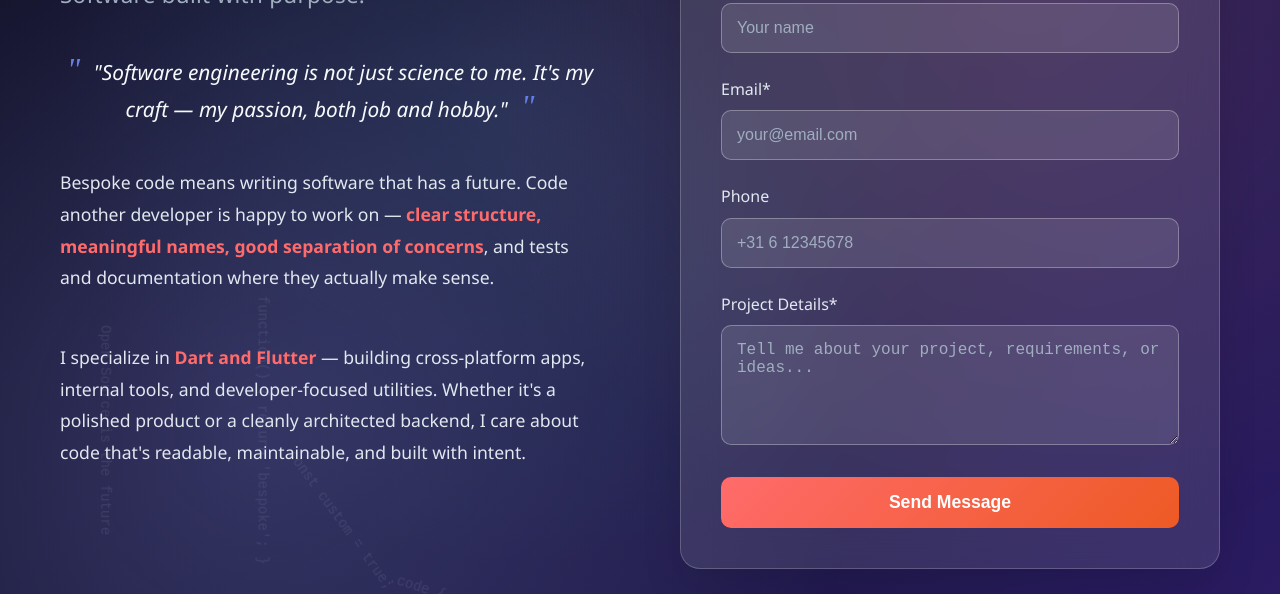
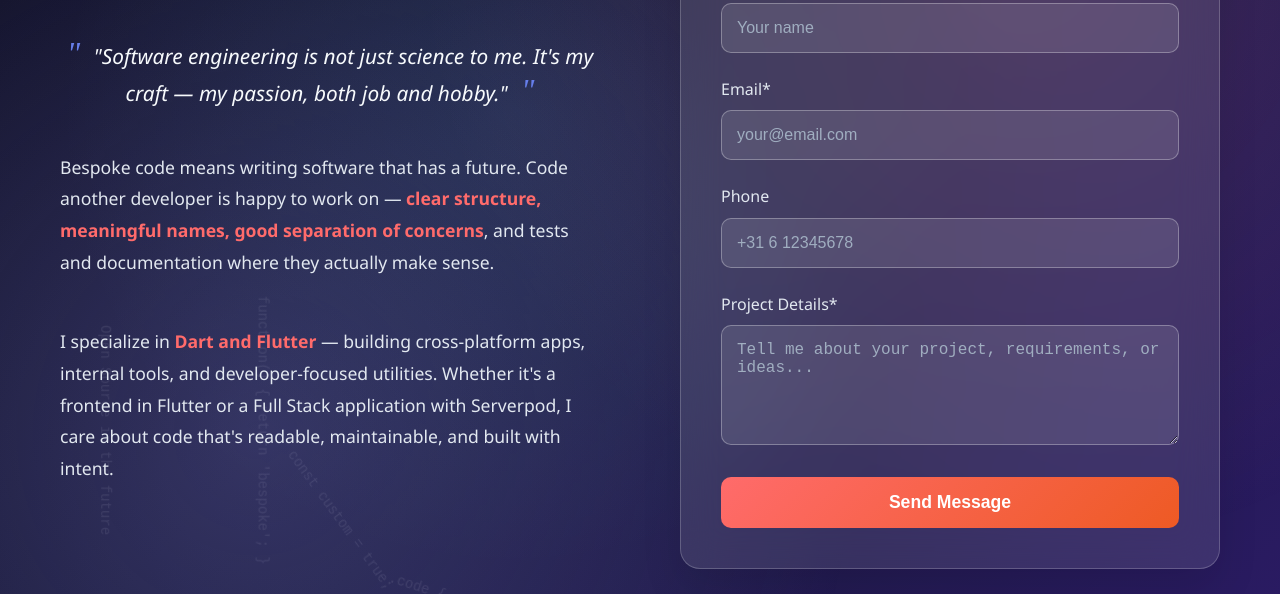
Before and after one commit to BenAuerDev/bespoke_code_website, a website: page index.html in a window 1280 px wide. Shown: the part 206-800 px from the top of the page. Drawn offline with Linux system fonts and the light colour scheme.

Commit message:
refactor: small rewrite

```diff
--- a/index.html
+++ b/index.html
@@ -39,8 +39,10 @@
                     </p>
                     <p class="description">
                         I specialize in <span class="highlight">Dart and Flutter</span> — building cross-platform apps,
-                        internal tools, and developer-focused utilities. Whether it's a polished product or a cleanly
-                        architected backend, I care about code that's readable, maintainable, and built with intent.
+                        internal tools, and developer-focused utilities. Whether it's a frontend in Flutter or a Full
+                        Stack
+                        application with Serverpod, I care about code that's readable, maintainable, and built with
+                        intent.
                     </p>
                 </div>
 
```
